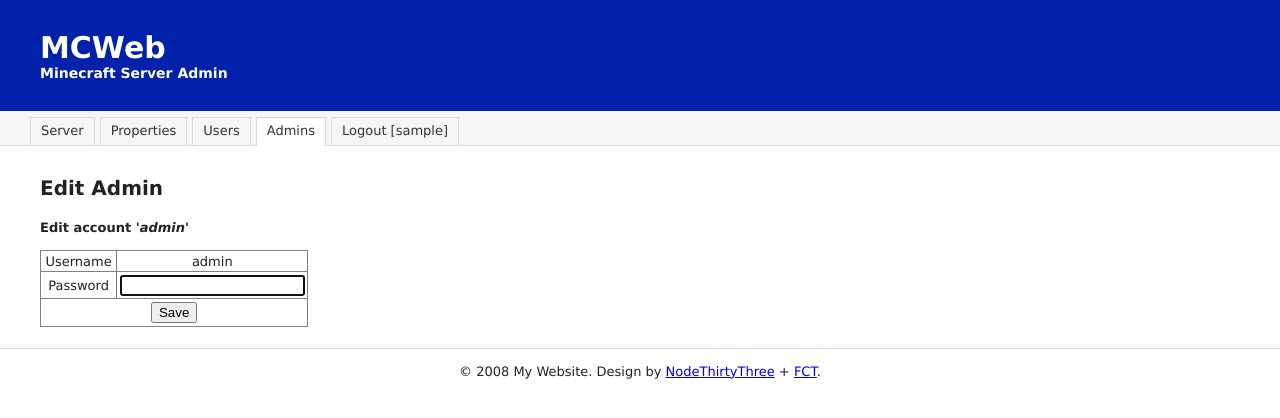
After one commit to asdil12/mcweb, a Flask app: page /admins/admin in a window 1280 px wide. The commit adds this page. Shown: the top 418 px of the page. Run offline with Flask 2, Linux system fonts and the light colour scheme; the visitor is signed in with stand-in values (Sample User, id 1); parts of the project's set-up code (start-up, migrations or seed data) failed here and were passed over.

Commit message:
add admin login and account management

```diff
--- a/application.py
+++ b/application.py
@@ -1,6 +1,7 @@
 #!/usr/bin/python2
 
 from flask import Flask
+from flask import Markup
 from flask import render_template
 from flask import make_response
 from flask import url_for
@@ -12,6 +13,7 @@ from ftools import fname, fparms
 from frontend import *
 import properties as props
 import server as mcserver
+import admin as webadm
 import os
 import sys
 import config
@@ -108,15 +110,54 @@ def skins(username):
 	resp.headers['Content-type'] = 'image/png'
 	return resp
 
+@app.route('/admins', methods=['GET', 'POST'])
+def admins():
+	"Admins"
+	if request.method == 'POST':
+		return redirect(url_for('admins_edit', name=request.form.get('newname')))
+	admin_list = webadm.list()
+	return render_template('admins.html', navigation=get_navi(fname()), admin_list=admin_list)
+
+@app.route('/admins/')
+@app.route('/admins/<name>', methods=['GET', 'POST'])
+def admins_edit(name=None):
+	action = 'delete' if request.args.get('action', request.form.get('action')) == 'delete' else 'edit'
+	if 'username' not in session: return goto_login(fname(), fparms())
+	if not name:
+		return redirect(url_for('admins'))
+	if request.method == 'POST':
+		if action == 'edit':
+			password = request.form.get('new_password')
+			if password:
+				webadm.set(name, password)
+				flash('User <i>%s</i> successfully updated.' % Markup.escape(name), 'success')
+			else:
+				flash('Password must not be empty.', 'error')
+				return redirect(url_for('admins_edit', name=name))
+		elif action == 'delete':
+			if len(webadm.list()) == 1:
+				flash('You can\'t delete the last user.', 'error')
+				return redirect(url_for('admins'))
+			webadm.remove(name)
+			flash('User <i>%s</i> successfully deleted.' % Markup.escape(name), 'success')
+		return redirect(url_for('admins'))
+	return render_template('admins_edit.html', navigation=get_navi('admins'), admin=name, action=action)
+
 # Login / Logout
 @app.route('/login', methods=['GET', 'POST'])
 def login():
 	"Login"
 	if request.method == 'POST':
-		funcname = session.pop('fname', 'server')
-		args = session.pop('args', {})
-		session['username'] = 'tux'
-		return redirect(url_for(funcname, **args))
+		username = request.form.get('username')
+		password = request.form.get('password')
+		if webadm.auth(username, password):
+			funcname = session.pop('fname', 'server')
+			args = session.pop('args', {})
+			session['username'] = username
+			flash('Login successfull.', 'success')
+			return redirect(url_for(funcname, **args))
+		else:
+			flash('Login failed.', 'error')
 	return render_template('login.html', navigation=get_navi(fname()))
 
 @app.route('/logout')
--- a/config.py
+++ b/config.py
@@ -7,6 +7,7 @@ filename = 'config.json'
 default = {
 		'server_memory': 512,
 		'server_autostart': True,
+		'admin_accounts': {'admin': '5baa61e4c9b93f3f0682250b6cf8331b7ee68fd8'},
 }
 
 cache = None
--- a/frontend.py
+++ b/frontend.py
@@ -8,6 +8,7 @@ def get_navi(active=None):
 		'server',
 		'properties',
 		'users',
+		'admins',
 		'login'
 	]
 	if 'username' in session:
--- /dev/null
+++ b/templates/admins_edit.html
@@ -0,0 +1,51 @@
+{% extends "base.html" %}
+{% block titlepath %} :: Edit Admin{% endblock %}
+{% block ctitle %}Edit Admin{% endblock %}
+{% block csubtitle %}{{ 'Edit' if action == 'edit' else 'Delete' }} account '<i>{{admin}}</i>'{% endblock %}
+{% block content %}
+{% if action == 'edit' %}
+<form method="post" action="{{ url_for('admins_edit', name=admin) }}">
+	<table>
+		<tr>
+			<td style="width: 70px;">Username</td>
+			<td style="width: 140px;">{{ admin }}</td>
+		</tr>
+		<tr>
+			<td>Password</td>
+			<td><input type="password" id="pass" name="new_password" value="" autocomplete="off" /></td>
+		</tr>
+		<tr>
+			<td colspan="2">
+				<input type="hidden" name="action" value="{{ action }}" />
+				<input type="submit" value="Save" />
+			</td>
+		</tr>
+	</table>
+</form>
+<script type="text/javascript">
+	window.onload = function() {
+		document.getElementById('pass').focus();
+	}
+</script>
+{% elif action == 'delete' %}
+<form method="post" action="{{ url_for('admins_edit', name=admin) }}">
+	<table>
+		<tr>
+			<td colspan="2">
+				Really delete this account?
+			</td>
+		</tr>
+		<tr>
+			<td style="width: 70px;">Username</td>
+			<td style="width: 140px;">{{ admin }}</td>
+		</tr>
+		<tr>
+			<td colspan="2">
+				<input type="hidden" name="action" value="{{ action }}" />
+				<input type="submit" value="Yes" />
+			</td>
+		</tr>
+	</table>
+</form>
+{% endif %}
+{% endblock %}
```
Also changed, not shown: admin.py (added, +31 -0 lines), templates/admins.html (added, +22 -0 lines), templates/login.html (+17 -1 lines), 1 other file.
